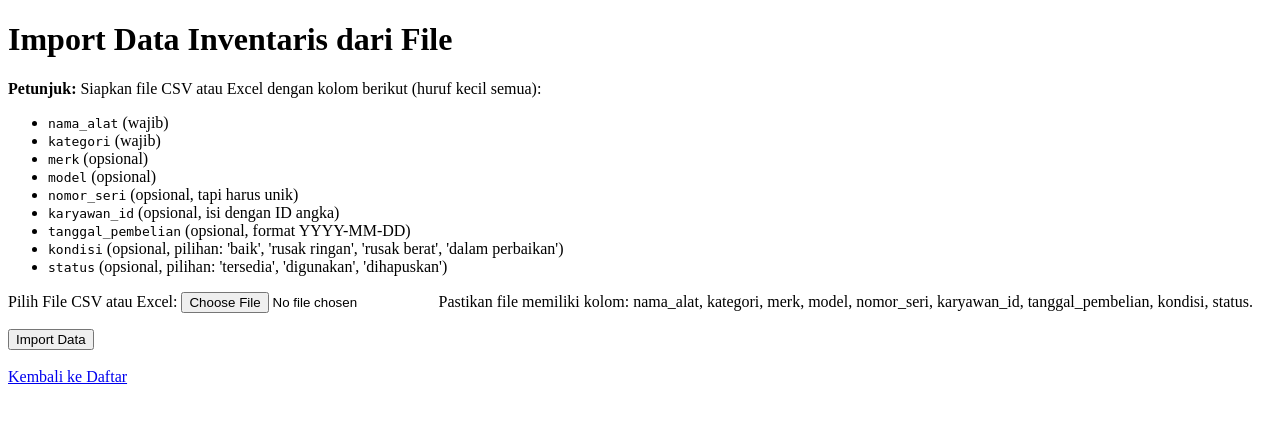
After one commit to wannaa29/coreLAB, a Django app: page /inventaris/import/ in a window 1280 px wide. The commit adds this page. Shown: the top 423 px of the page. Run offline with Django 5.2, Linux system fonts and the light colour scheme.

Commit message:
buat fitur import csv untuk inventaris yang dimana mengirim data ke API

```diff
--- a/inventaris/forms.py
+++ b/inventaris/forms.py
@@ -35,3 +35,10 @@ class InventarisForm(forms.Form):
         choices=KONDISI_CHOICES, required=False, label="Kondisi"
     )
     status = forms.ChoiceField(choices=STATUS_CHOICES, required=False, label="Status")
+
+
+class ImportForm(forms.Form):
+    file = forms.FileField(
+        label="Pilih File CSV atau Excel",
+        help_text="Pastikan file memiliki kolom: nama_alat, kategori, merk, model, nomor_seri, karyawan_id, tanggal_pembelian, kondisi, status.",
+    )
--- a/inventaris/urls.py
+++ b/inventaris/urls.py
@@ -8,4 +8,5 @@ urlpatterns = [
     path(
         "delete/<int:inventaris_id>/", views.delete_inventaris, name="delete_inventaris"
     ),
+    path("import/", views.import_inventaris, name="import_inventaris"),
 ]
--- a/inventaris/views.py
+++ b/inventaris/views.py
@@ -1,8 +1,9 @@
 import requests
+import pandas as pd
 from django.shortcuts import render, redirect
 from django.conf import settings
 from django.contrib import messages
-from .forms import InventarisForm
+from .forms import InventarisForm, ImportForm
 
 API_URL = settings.API_BASE_URL
 
@@ -90,4 +91,74 @@ def delete_inventaris(request, inventaris_id):
     return redirect("list_inventaris")
 
 
-# Create your views here.
+def import_inventaris(request):
+    if request.method == "POST":
+        form = ImportForm(request.POST, request.FILES)
+        if form.is_valid():
+            file = form.cleaned_data["file"]
+
+            try:
+                if file.name.endswith(".csv"):
+                    df = pd.read_csv(file)
+                elif file.name.endswith((".xls", ".xlsx")):
+                    df = pd.read_excel(file)
+                else:
+                    messages.error(
+                        request,
+                        "Format file tidak didukung. Harap unggah file CSV atau Excel.",
+                    )
+                    return redirect("import_inventaris")
+            except Exception as e:
+                messages.error(request, f"Gagal membaca file: {e}")
+                return redirect("import_inventaris")
+
+            success_count = 0
+            fail_count = 0
+            failed_rows = []
+
+            for index, row in df.iterrows():
+                # Siapkan data untuk dikirim ke API
+                # Ganti NaN (kosong) dengan None
+                data = row.where(pd.notnull(row), None).to_dict()
+
+                # Konversi tipe data jika perlu
+                if pd.notna(data.get("tanggal_pembelian")):
+                    data["tanggal_pembelian"] = (
+                        pd.to_datetime(data["tanggal_pembelian"]).date().isoformat()
+                    )
+
+                # Pastikan karyawan_id adalah integer jika tidak kosong
+                if pd.notna(data.get("karyawan_id")):
+                    data["karyawan_id"] = int(data["karyawan_id"])
+
+                try:
+                    response = requests.post(f"{API_URL}/inventaris/", json=data)
+                    if response.status_code == 201:
+                        success_count += 1
+                    else:
+                        fail_count += 1
+                        error_detail = response.json().get("detail", "Unknown error")
+                        failed_rows.append(
+                            {"row": index + 2, "data": data, "error": error_detail}
+                        )
+                except requests.exceptions.RequestException as e:
+                    fail_count += 1
+                    failed_rows.append(
+                        {"row": index + 2, "data": data, "error": str(e)}
+                    )
+
+            if success_count > 0:
+                messages.success(
+                    request, f"Berhasil mengimport {success_count} item inventaris."
+                )
+            if fail_count > 0:
+                messages.warning(
+                    request,
+                    f"Gagal mengimport {fail_count} item inventaris. Periksa data Anda (misalnya: nomor seri ganda, ID karyawan tidak valid).",
+                )
+
+            return redirect("list_inventaris")
+    else:
+        form = ImportForm()
+
+    return render(request, "inventaris/import_form.html", {"form": form})
--- /dev/null
+++ b/templates/inventaris/import_form.html
@@ -0,0 +1,39 @@
+<!DOCTYPE html>
+<html lang="en">
+<head>
+    <meta charset="UTF-8">
+    <title>Import Data Inventaris</title>
+</head>
+<body>
+    <h1>Import Data Inventaris dari File</h1>
+
+    {% if messages %}
+        <ul class="messages">
+            {% for message in messages %}
+                <li{% if message.tags %} class="{{ message.tags }}"{% endif %}>{{ message }}</li>
+            {% endfor %}
+        </ul>
+    {% endif %}
+
+    <p><strong>Petunjuk:</strong> Siapkan file CSV atau Excel dengan kolom berikut (huruf kecil semua):</p>
+    <ul>
+        <li><code>nama_alat</code> (wajib)</li>
+        <li><code>kategori</code> (wajib)</li>
+        <li><code>merk</code> (opsional)</li>
+        <li><code>model</code> (opsional)</li>
+        <li><code>nomor_seri</code> (opsional, tapi harus unik)</li>
+        <li><code>karyawan_id</code> (opsional, isi dengan ID angka)</li>
+        <li><code>tanggal_pembelian</code> (opsional, format YYYY-MM-DD)</li>
+        <li><code>kondisi</code> (opsional, pilihan: 'baik', 'rusak ringan', 'rusak berat', 'dalam perbaikan')</li>
+        <li><code>status</code> (opsional, pilihan: 'tersedia', 'digunakan', 'dihapuskan')</li>
+    </ul>
+
+    <form method="post" enctype="multipart/form-data">
+        {% csrf_token %}
+        {{ form.as_p }}
+        <button type="submit">Import Data</button>
+    </form>
+    <br>
+    <a href="{% url 'list_inventaris' %}">Kembali ke Daftar</a>
+</body>
+</html>
--- a/templates/inventaris/inventaris_list.html
+++ b/templates/inventaris/inventaris_list.html
@@ -13,7 +13,7 @@
 </head>
 <body>
     <h1>Daftar Inventaris</h1>
-    <a href="{% url 'add_inventaris' %}">Tambah Barang Baru</a> | <a href="{% url 'home' %}">Kembali ke Dashboard</a>
+    <a href="{% url 'add_inventaris' %}">Tambah Barang Baru</a> | <a href="{% url 'import_inventaris' %}">Import dari File</a>  | <a href="{% url 'home' %}">Kembali ke Dashboard</a>
     <hr>
 
     {% if messages %}
--- a/templates/karyawan_client/karyawan_list.html
+++ b/templates/karyawan_client/karyawan_list.html
@@ -21,7 +21,8 @@
 {% endif %}
     <h1>Daftar Karyawan</h1>
     <a href="{% url 'add_karyawan' %}">Tambah Karyawan Baru</a> ||
-    <a href="{% url 'import_karyawan' %}">Import Data Karyawan</a>
+    <a href="{% url 'import_karyawan' %}">Import Data Karyawan</a> ||
+    <a href="{% url 'home' %}">Kembali Ke Dashboard</a>
     <hr>
     <table>
         <thead>
```
